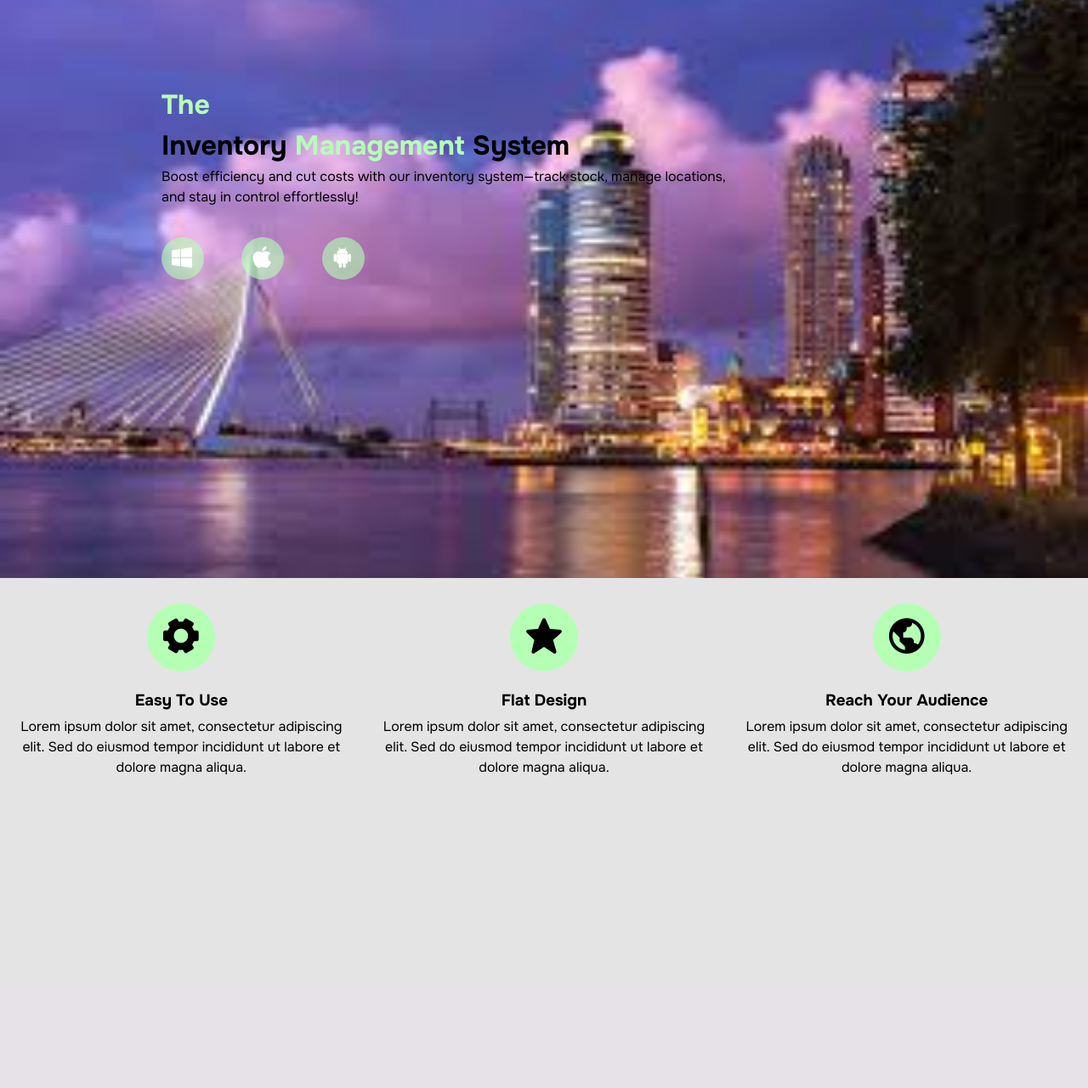
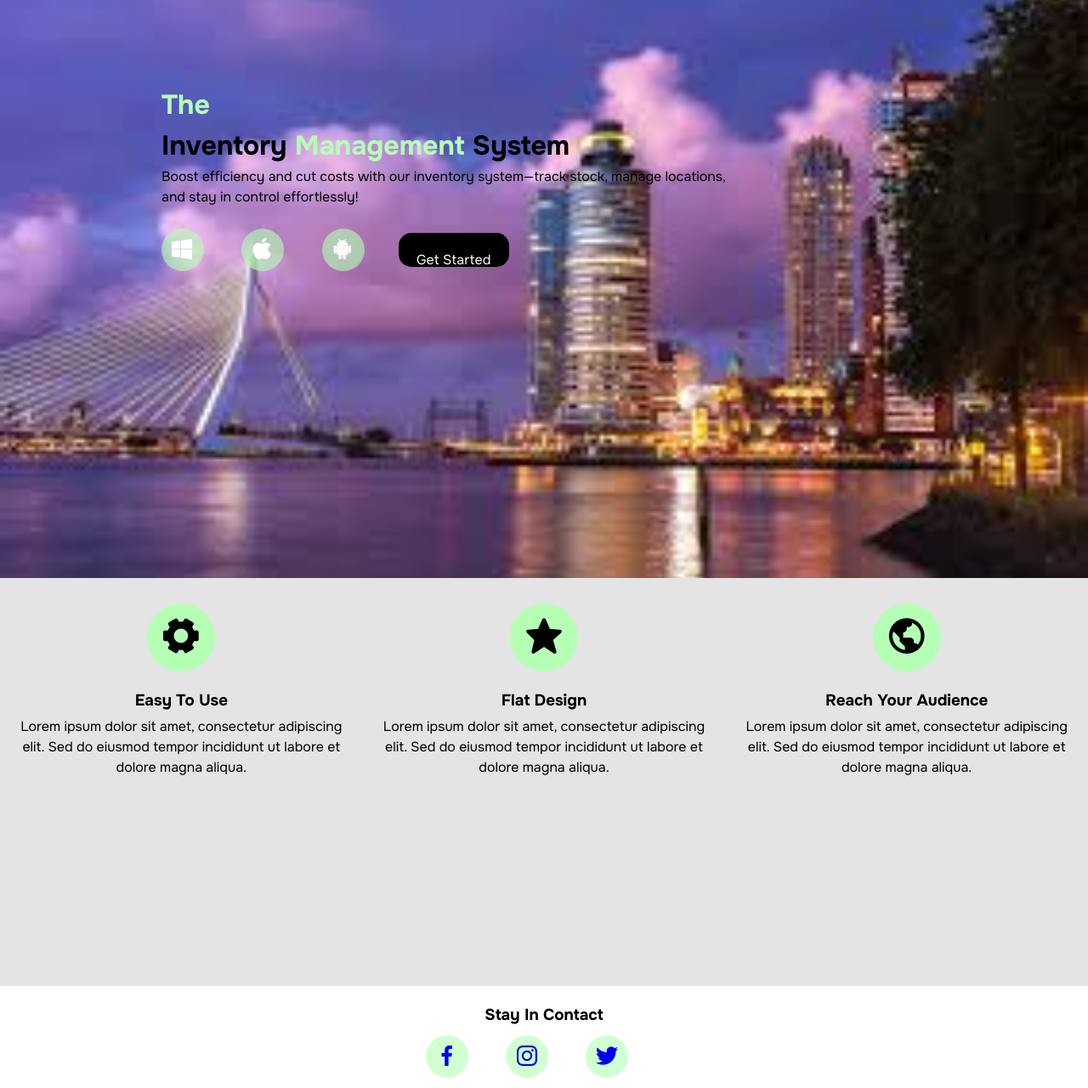
Before and after one commit to Meerleevven/PHP_inventory_system, a PHP site: page / in a window 1280 px wide. Shown: the part 20-1300 px from the top of the page at 85% size. Before the commit the page ends 932 px from the top, so only its background shows below. Run offline with PHP 8.4, Linux system fonts and the light colour scheme; some libraries are stand-ins or nearby versions.

Commit message:
kleine update dag 25-02-2025

```diff
--- a/css/style.css
+++ b/css/style.css
@@ -115,6 +115,7 @@ label a{
     background: #B5FFB5;
 }
 
+
 .banner{
     background: url(../img/haven.jpg) no-repeat center center fixed;
     background-size:cover;
@@ -143,7 +144,7 @@ label a{
 }
 
 .bannerIcons{
-    margin-top: 35px;
+    margin-top: 25px;
 }
 
 .bannerIcons a{
@@ -197,6 +198,53 @@ text-align: center;
 .homepageFeature h3{
     margin-bottom: 5px;
 }
-.homepageFeature p{
+#foot{
+height: 100px;
+}
+
+.footerContent{
+    text-align: center;
+}
+.footerContent h3{
+    margin-top: 20px;
+}
+
+.footerContent a{
+    font-size: 2em;
+    margin:0 40 0 0px;
+    background: #b5ffb59d;
+    padding: 8px;
+    border-radius: 50%;
+    width: 50px;
+    height: 50px;
+    display: inline-block;
+    margin-top: 10px;
+}
+
+#pricebanner {
+    background: url(../img/portworkers.jpg) no-repeat center center fixed;
+    background-size: cover;
+}
+
+
+.bannerContainer {
+    display: flex;
+    align-items: center;
+}
+
+.btnTogo {
+    margin-top: 25px; /* Pas deze waarde aan om de knop lager te plaatsen */
+    display: inline-block;
+    text-align: center;
+    background: #000000;
+    border-radius: 15px;
+    padding: 20px;
+    width: 130px;
+    height: 15px;
 
 }
+
+.btnTogo a {
+    color: #ffffff;
+    text-decoration: none;
+}
--- a/documentatie/documentatie.txt
+++ b/documentatie/documentatie.txt
@@ -28,6 +28,8 @@ Ik ben begonnen met het maken van de index-/landingspagina. De progressie is hal
 **20-02-2025 - de helft index.php**
 Vandaag heb ik het probleem met de <i>-tag opgelost door deze een eigen CSS-class te geven en de !important-regel toe te passen, zodat deze niet conflicteert met andere <i>-tags. Daarnaast heb ik de positionering van bepaalde elementen verbeterd door in plaats van margin-left de standaard margin te gebruiken met specifieke waarden. Hierdoor is de tweede helft van de indexpagina voltooid. Het enige wat nog rest is het toevoegen van de footer, zodat deze consistent kan worden toegepast op alle andere pagina's.
 
+**25-02-2025 - Index.php pagina af**
+Ik heb een paar dagen de Git niet geüpdatet omdat ik het na werk vergeten was, maar ik heb niet veel gedaan. Tot nu toe heb ik de indexpagina gemaakt zoals die op de wireframe stond. Er mist nog een knop, maar ik denk dat ik die er niet bij ga doen omdat het niet goed gaat met de CSS. Ook ben ik begonnen met de prijspagina. Voor nu heb ik alleen de CSS-styling van de achtergrond gedaan, maar daar ga ik later verder mee.
 
 **Overzicht van Ontwikkelde Pagina’s:**
 ✅ **Login-systeem** – Inclusief login, registratie, wachtwoord vergeten en credentials versturen
--- a/index.php
+++ b/index.php
@@ -17,10 +17,13 @@ htmlHead('IMS', 'Homepagina ');
                 <br>
                 and stay in control effortlessly!
             </p>
+            <div class="bannerContainer">
         <div class="bannerIcons">
             <a href="#"><i class='bx bxl-windows'></i></a>
             <a href="#"><i class='bx bxl-apple'></i></a>
             <a href="#"><i class='bx bxl-android'></i></a>
+        </div>
+            <div class="btnTogo"><a href="#">Get Started</a></div>
         </div>
         </div>
     </div>
@@ -44,7 +47,14 @@ htmlHead('IMS', 'Homepagina ');
         </div>
     </div>
     <div class="footer">
-
+     <div class="homepageContainer" id="foot">
+        <div class="footerContent">
+            <h3>Stay In Contact</h3>
+            <a href="#"><i class='bx bxl-facebook'></i></a>
+            <a href="#"><i class='bx bxl-instagram'></i></a>
+            <a href="#"><i class='bx bxl-twitter'></i></a>
+        </div>
+     </div>
     </div>
 <?php
 htmlFoot();
```
Also changed, not shown: pricepage.php (added, +29 -0 lines). Lines whose indentation alone changed are shown as unchanged.
